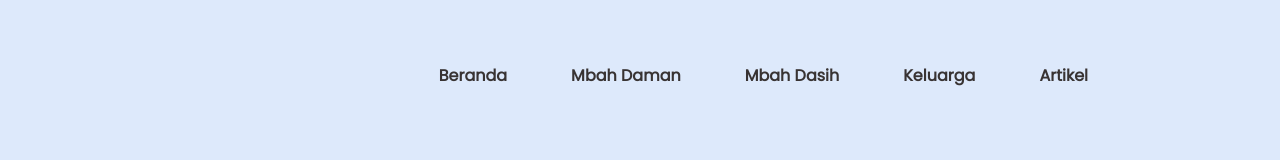
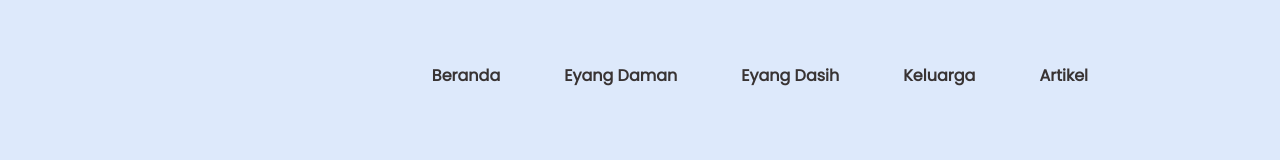
Before and after one commit to ariefgp/ikadamar, a Next.js app: page / in a window 1280 px wide. Shown: the top 160 px of the page. Built offline with nearby package versions, Linux system fonts and the light colour scheme.

Commit message:
change wording on navbar

```diff
--- a/app/navbar.tsx
+++ b/app/navbar.tsx
@@ -11,10 +11,10 @@ function Navbar() {
         <Link href="/keluarga" className='hover:text-[#7791BA]'> Keluarga </Link>
     </div>
     <div>
-        <Link href="/mbah-dasih" className='hover:text-[#7791BA]'> Mbah Dasih </Link>
+        <Link href="/eyang-dasih" className='hover:text-[#7791BA]'> Eyang Dasih </Link>
     </div>
     <div>
-        <Link href="/mbah-daman" className='hover:text-[#7791BA]'> Mbah Daman </Link>
+        <Link href="/eyang-daman" className='hover:text-[#7791BA]'> Eyang Daman </Link>
     </div>
     <div>
         <Link href="/" className='hover:text-[#7791BA]'> Beranda </Link>
```
